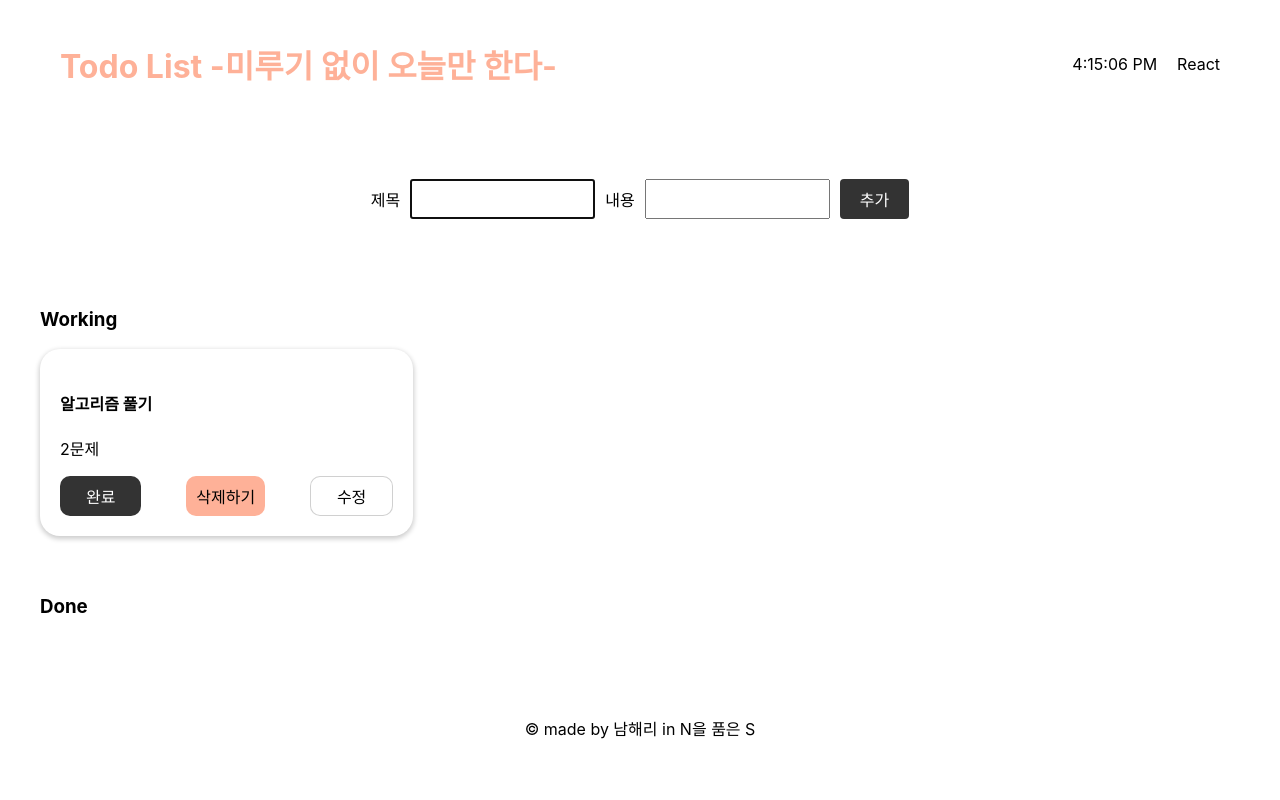
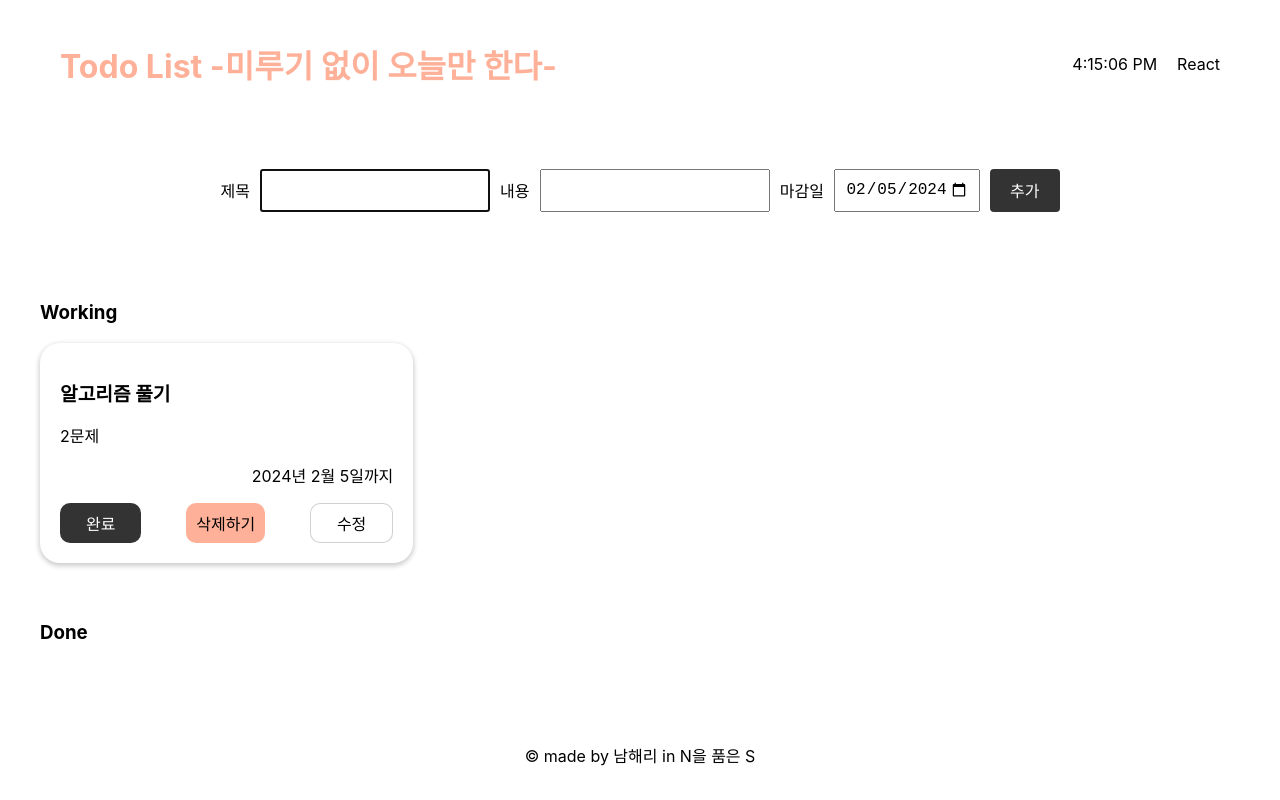
Before and after one commit to r03181231/todoList-React, a React (Create React App) app: page / in a window 1280 px wide. Built offline with nearby package versions, Linux system fonts and the light colour scheme.

Commit message:
[Feat/#33] 마감날짜 완성

```diff
--- a/src/common/button/Button.jsx
+++ b/src/common/button/Button.jsx
@@ -1,8 +1,14 @@
 import React from "react";
 
-export const Button = ({ name, onClick, className }) => {
+export const Button = ({ name, onClick, className, bgc }) => {
   return (
-    <button className={className} onClick={onClick}>
+    <button
+      className={className}
+      onClick={onClick}
+      style={{
+        backgroundColor: bgc,
+      }}
+    >
       {name}
     </button>
   );
--- a/src/view/main/EditTodo/EditTodoCard.jsx
+++ b/src/view/main/EditTodo/EditTodoCard.jsx
@@ -2,14 +2,20 @@ import Button from "common/button/Button";
 import React, { useState } from "react";
 
 function EditTodoCard({ isDoneItem, setTodoInputs, setIsEdit }) {
-  const { id, title, comment } = isDoneItem;
+  const { id, title, comment, deadLine } = isDoneItem;
   const [editValue, setEditValue] = useState({
     title: title,
     comment: comment,
+    deadLine: deadLine,
   });
+  const onInputHand = (e) => {
+    const { name, value } = e.target;
+    setEditValue({ ...editValue, [name]: value });
+  };
   // 수정 값 할당 변수
   const editValueTitle = editValue.title;
   const editValueComment = editValue.comment;
+  const editValueDeadLine = editValue.deadLine;
   // 값 변화 감지
   const onEditValueChange = (e) => {
     const { name, value } = e.target;
@@ -23,7 +29,8 @@ function EditTodoCard({ isDoneItem, setTodoInputs, setIsEdit }) {
     if (
       editSaveCheck === true &&
       editValueTitle === title &&
-      editValueComment === comment
+      editValueComment === comment &&
+      editValueDeadLine === deadLine
     ) {
       alert("수정된 내용이 없습니다");
       return;
@@ -42,6 +49,7 @@ function EditTodoCard({ isDoneItem, setTodoInputs, setIsEdit }) {
             ...prevTodo,
             title: editValueTitle, //새로 들어간 title값
             comment: editValueComment,
+            deadLine: editValueDeadLine,
           };
         } else {
           return prevTodo;
@@ -71,6 +79,15 @@ function EditTodoCard({ isDoneItem, setTodoInputs, setIsEdit }) {
         value={editValueComment}
         onChange={onEditValueChange}
       ></textarea>
+      <input
+        type="date"
+        name="deadLine"
+        min="1800-01-01"
+        max="2200-12-31"
+        className="edit-date"
+        value={editValueDeadLine}
+        onChange={onInputHand}
+      />
       <div className="cancel-nd-save">
         <Button name={"취소"} className={"cancel-btn"} onClick={onEditCancel} />
         <Button name={"저장"} className={"save-btn"} onClick={onEditSave} />
--- a/src/view/main/form/TodoForm.jsx
+++ b/src/view/main/form/TodoForm.jsx
@@ -16,6 +16,7 @@ export const TodoForm = ({ todoInputs, setTodoInputs }) => {
   let idNum = Date.now(); //Math.random() * 10000
   const titleInput = todoInput.title;
   const commentInput = todoInput.comment;
+  const deadLineInput = todoInput.deadLine;
   const blankPattern = /^\s+|\s+$/g;
   // 들어온 값으로 교체해주기
   const onInputHand = (e) => {
@@ -63,7 +64,17 @@ export const TodoForm = ({ todoInputs, setTodoInputs }) => {
           value={commentInput}
           onChange={onInputHand}
         />
-        <Button name={add} className={"add-btn"} />
+        <label htmlFor="deadLine">마감일</label>
+        <input
+          id="deadLine"
+          type="date"
+          name="deadLine"
+          min="1800-01-01"
+          max="2200-12-31"
+          value={deadLineInput}
+          onChange={onInputHand}
+        />
+        <Button name={add} className={"add-btn"} bgc={"#333"} />
       </form>
     </section>
   );
--- a/src/view/main/form/todoForm.css
+++ b/src/view/main/form/todoForm.css
@@ -5,7 +5,7 @@
   flex-direction: column;
   align-items: center;
 
-  margin-top: 20px;
+  margin-top: 10px;
   padding: 30px;
   border-radius: 20px;
 }
@@ -26,9 +26,13 @@
   align-items: center;
 }
 
+.form-wrap input {
+  font-size: 1rem;
+  padding: 0.6rem;
+}
+
 /* 추가 버튼 */
 .add-btn {
-  background-color: #333;
   color: white;
   padding: 8px 20px;
 
--- a/src/view/main/todoCardList/todoCardList.css
+++ b/src/view/main/todoCardList/todoCardList.css
@@ -11,7 +11,3 @@
 .todo-card {
   grid-row: span min-content;
 }
-
-.view-comment {
-  word-break: break-all;
-}
--- a/src/view/main/todoCards/TodoCards.jsx
+++ b/src/view/main/todoCards/TodoCards.jsx
@@ -5,8 +5,10 @@ import "./todoCards.css";
 import EditTodoCard from "../EditTodo/EditTodoCard";
 
 export const TodoCards = ({ isDoneItem, todoInputs, setTodoInputs }) => {
-  const { id, title, comment, isDone } = isDoneItem;
+  const { id, title, comment, isDone, deadLine } = isDoneItem;
   const [isEdit, setIsEdit] = useState(false); // 수정 상태 , 저장
+  const [date, setDate] = useState(new Date());
+  console.log(date);
 
   //삭제 버튼
   const onDelete = (clickId) => {
@@ -47,6 +49,15 @@ export const TodoCards = ({ isDoneItem, todoInputs, setTodoInputs }) => {
           <div className="todo-card">
             <h4>{title}</h4>
             <p className="view-comment">{comment}</p>
+            <p className="view-date">
+              {new Date(deadLine).toLocaleDateString("ko-KR", {
+                year: "numeric",
+                month: "long",
+                day: "numeric",
+              })}
+              까지
+            </p>
+
             <div className="delete-nd-done">
               <Button
                 name={isDone ? "완료" : "취소"}
--- a/src/view/main/todoCards/todoCards.css
+++ b/src/view/main/todoCards/todoCards.css
@@ -1,10 +1,27 @@
 @charset "utf-8";
-
+.todo-card h4 {
+  font-size: 1.2rem;
+  margin: 1rem 0 1rem 0;
+}
 .work-nd-done {
   padding: 20px;
 
   border-radius: 20px;
   box-shadow: 0px 2px 5px 1px rgba(0, 0, 0, 0.2);
+}
+.view-comment {
+  word-break: break-all;
+  font-size: 1rem;
+}
+
+.view-date {
+  width: 100%;
+
+  margin-top: 0;
+  margin-bottom: 1rem;
+
+  font-size: 1rem;
+  text-align: end;
 }
 
 /* 삭제, 완료 / 취소, 저장버튼 감싸는 틀 */
@@ -87,8 +104,14 @@
   gap: 12px;
 }
 
-.edit-wrap > input {
+.edit-title {
   margin-top: 10px;
+  padding: 6px;
+
+  font-size: 1rem;
+}
+
+.edit-date {
   padding: 6px;
 
   font-size: 1rem;
--- a/src/view/main/todolist/TodoList.jsx
+++ b/src/view/main/todolist/TodoList.jsx
@@ -10,7 +10,7 @@ export const TodoList = () => {
       title: "알고리즘 풀기",
       comment: "2문제",
       isDone: true,
-      deadLine: "2024-03-15",
+      deadLine: "2024-02-05",
     },
   ]);
   return (
```
